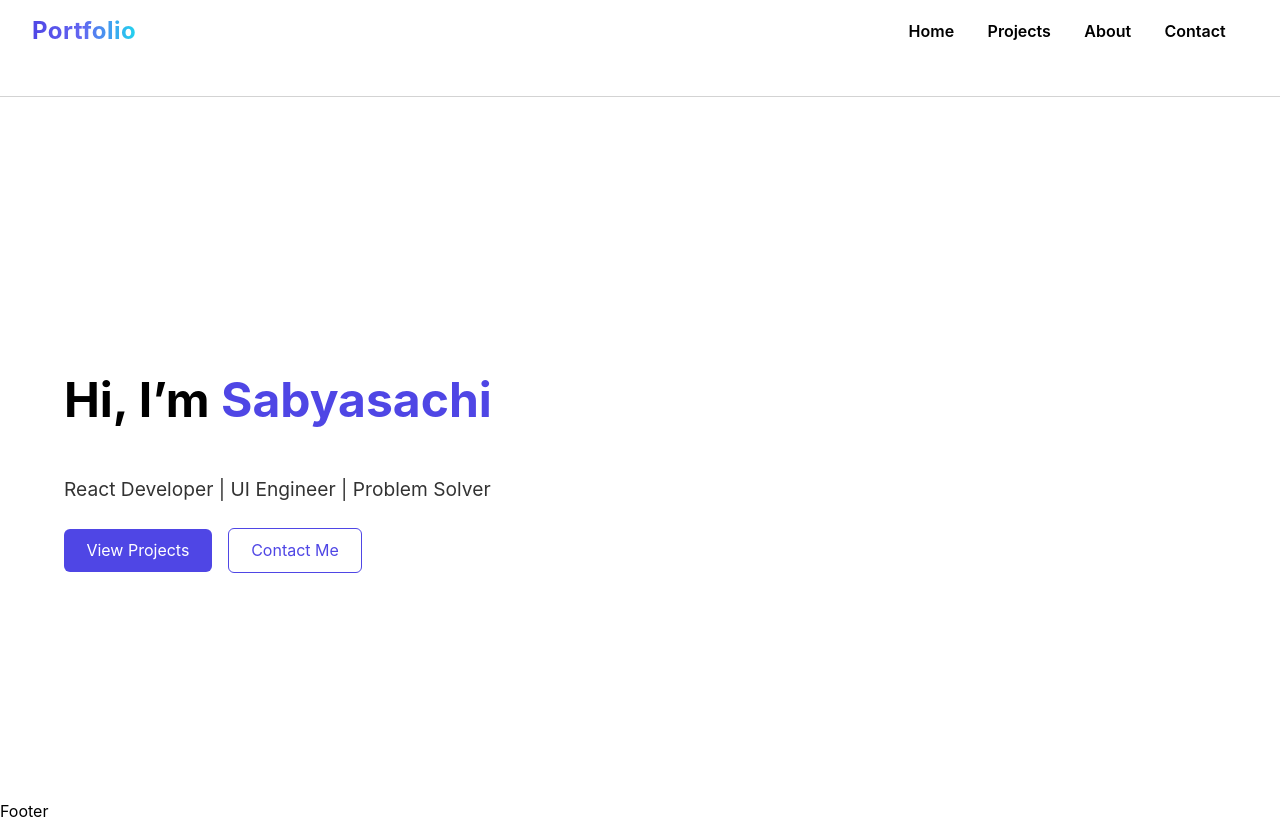
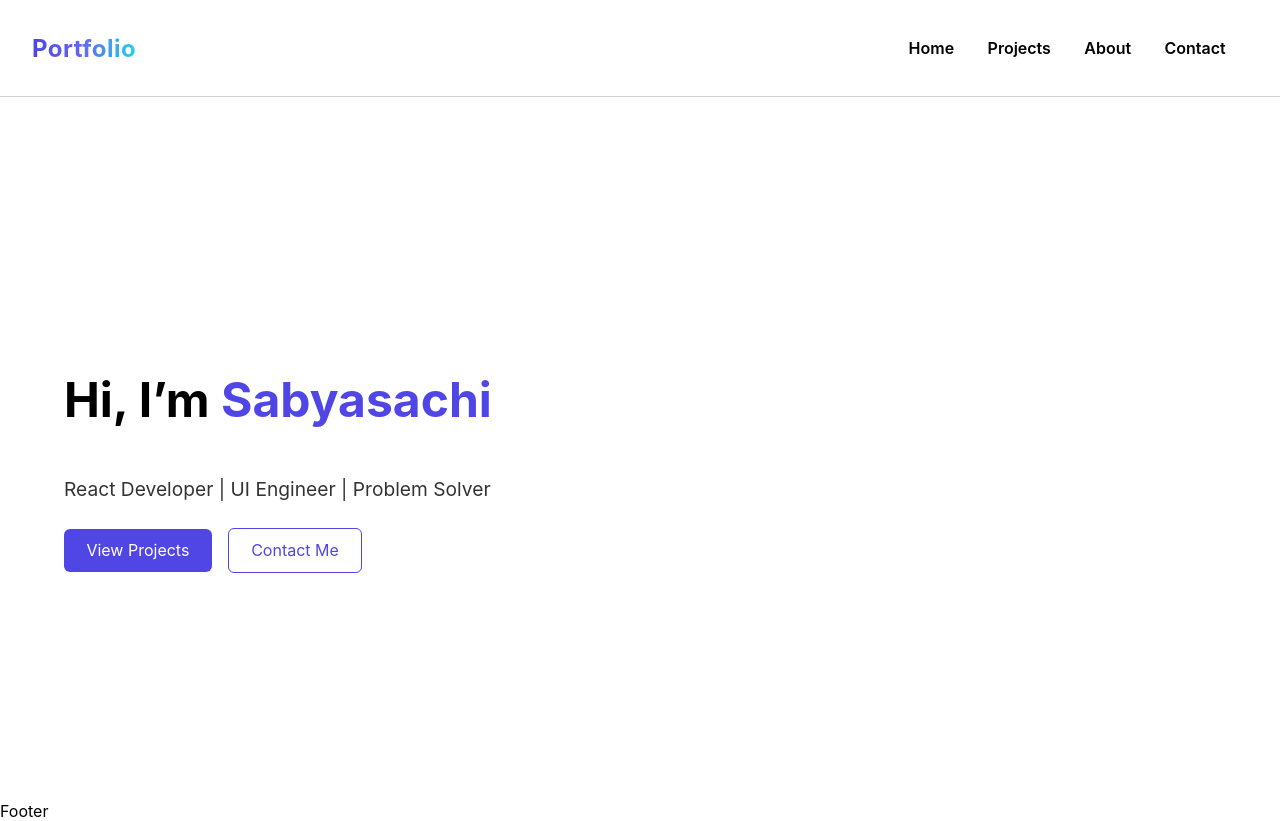
Before and after one commit to sabyasachirakshit/sr-portfolio, a React (Create React App) app: page / in a window 1280 px wide. Built offline with nearby package versions, Linux system fonts and the light colour scheme.

Commit message:
refactor Navbar styles for improved alignment and consistency

```diff
--- a/src/index.css
+++ b/src/index.css
@@ -11,3 +11,14 @@
   font-family: source-code-pro, Menlo, Monaco, Consolas, 'Courier New',
     monospace;
 }
+
+html, body {
+  margin: 0;
+  padding: 0;
+  width: 100%;
+  overflow-x: hidden;
+}
+
+#root {
+  min-height: 100vh;
+}
--- a/src/styles/Navbar/navbar.css
+++ b/src/styles/Navbar/navbar.css
@@ -2,6 +2,7 @@
   border-bottom: 1px solid lightgray;
   display: flex;
   justify-content: space-between;
+  align-items: center;
   background-color: white;
   height: 12vh;
 }
```
Also changed, not shown: src/App.css (deleted, +0 -38 lines).
